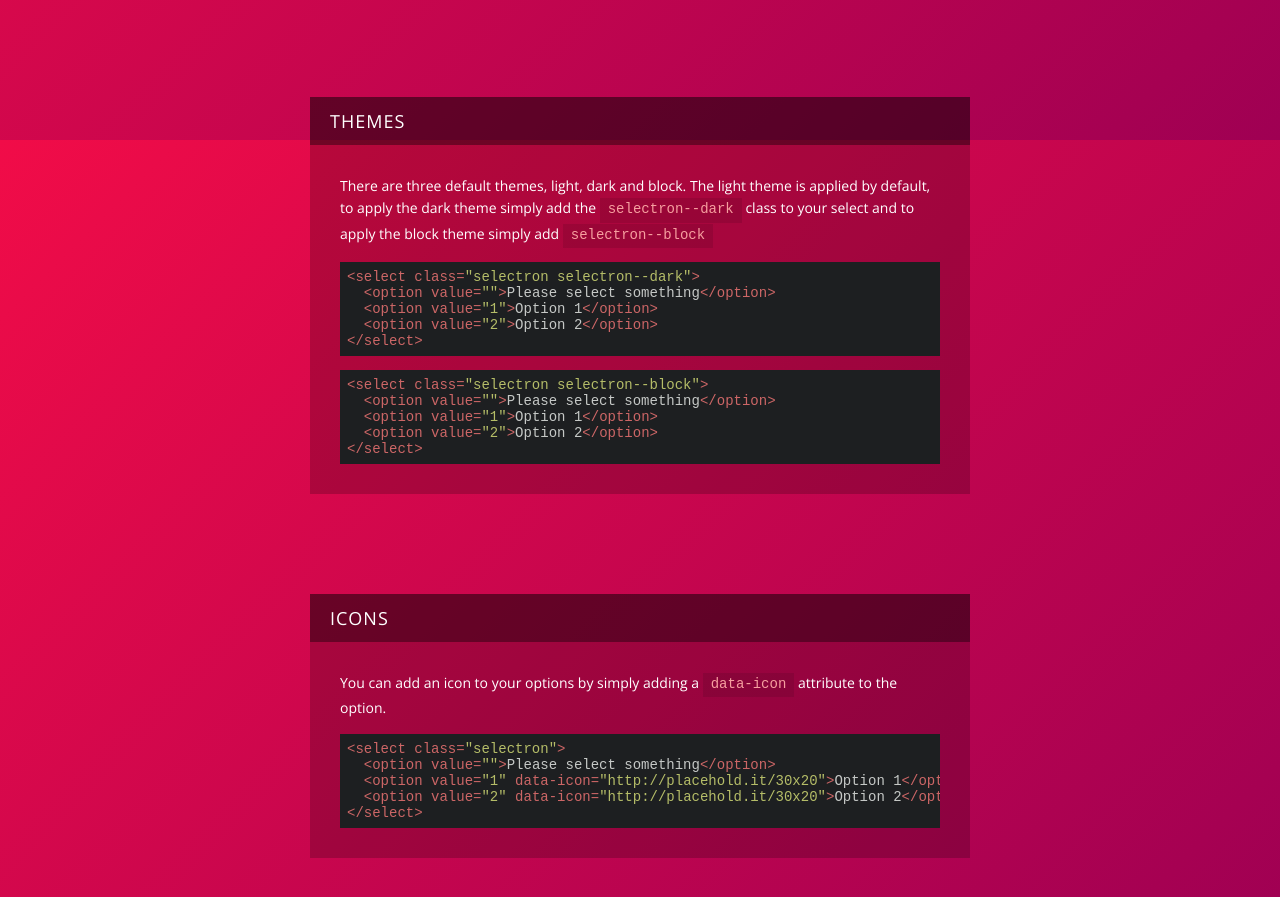
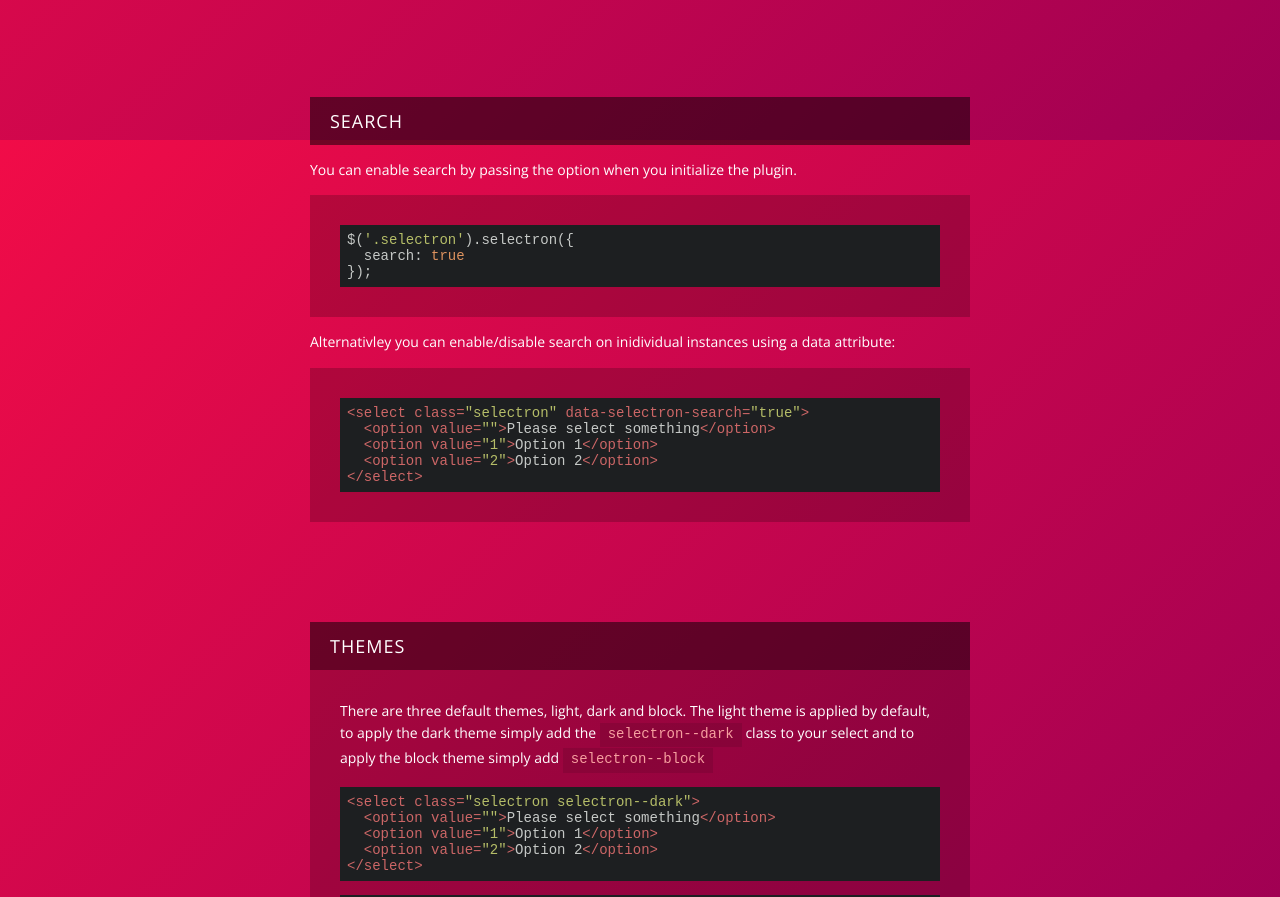
Before and after one commit to dahliacreative/selectron, a plain HTML site: page index.html in a window 1280 px wide. Shown: the part 1460-2357 px from the top of the page. Drawn offline with nearby package versions, Linux system fonts and the light colour scheme.

Commit message:
Update index.html

```diff
--- a/index.html
+++ b/index.html
@@ -66,6 +66,26 @@
 &lt;/select&gt;</code></pre>
             <p>JS</p>
             <pre><code>$('.selectron').selectron();</code></pre>
+          </div>
+        </div>
+      </section>
+
+      <section class="section">
+        <div class="content">
+          <h2 class="heading">Search</h2>
+          <p>You can enable search by passing the option when you initialize the plugin.</p>
+          <div class="well">
+            <pre><code>$('.selectron').selectron({
+  search: true
+});</code></pre>
+          </div>
+          <p>Alternativley you can enable/disable search on inidividual instances using a data attribute:</p>
+          <div class="well">
+            <pre><code>&lt;select class=&quot;selectron&quot; data-selectron-search=&quot;true&quot;&gt;
+  &lt;option value=&quot;&quot;&gt;Please select something&lt;/option&gt;
+  &lt;option value=&quot;1&quot;&gt;Option 1&lt;/option&gt;
+  &lt;option value=&quot;2&quot;&gt;Option 2&lt;/option&gt;
+&lt;/select&gt;</code></pre>
           </div>
         </div>
       </section>
```
